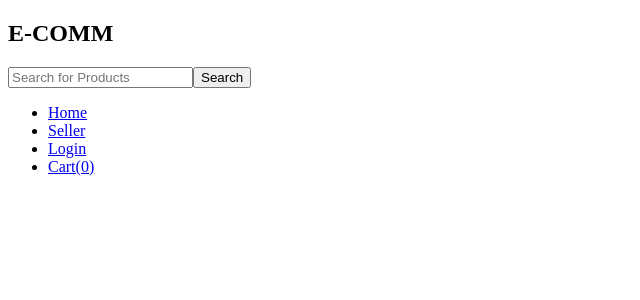
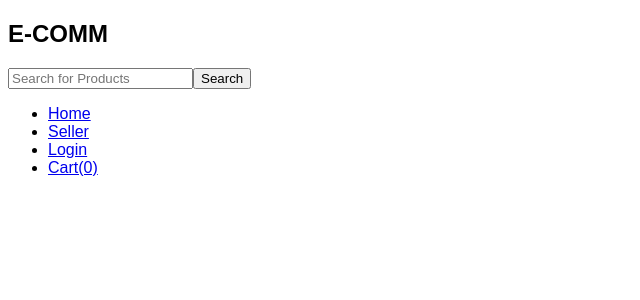
Before and after one commit to Gautami-Vikhe/ecomm-project, an Angular app: page / in a window 1280 px wide. Shown: the top 300 px of the page, without its empty margins (0-640 px from the left). Built offline with nearby package versions, Linux system fonts and the light colour scheme.

Commit message:
feat:font-family added to body

```diff
--- a/src/styles.css
+++ b/src/styles.css
@@ -1 +1,3 @@
-/* You can add global styles to this file, and also import other style files */
+body{
+    font-family: sans-serif;
+}
```
